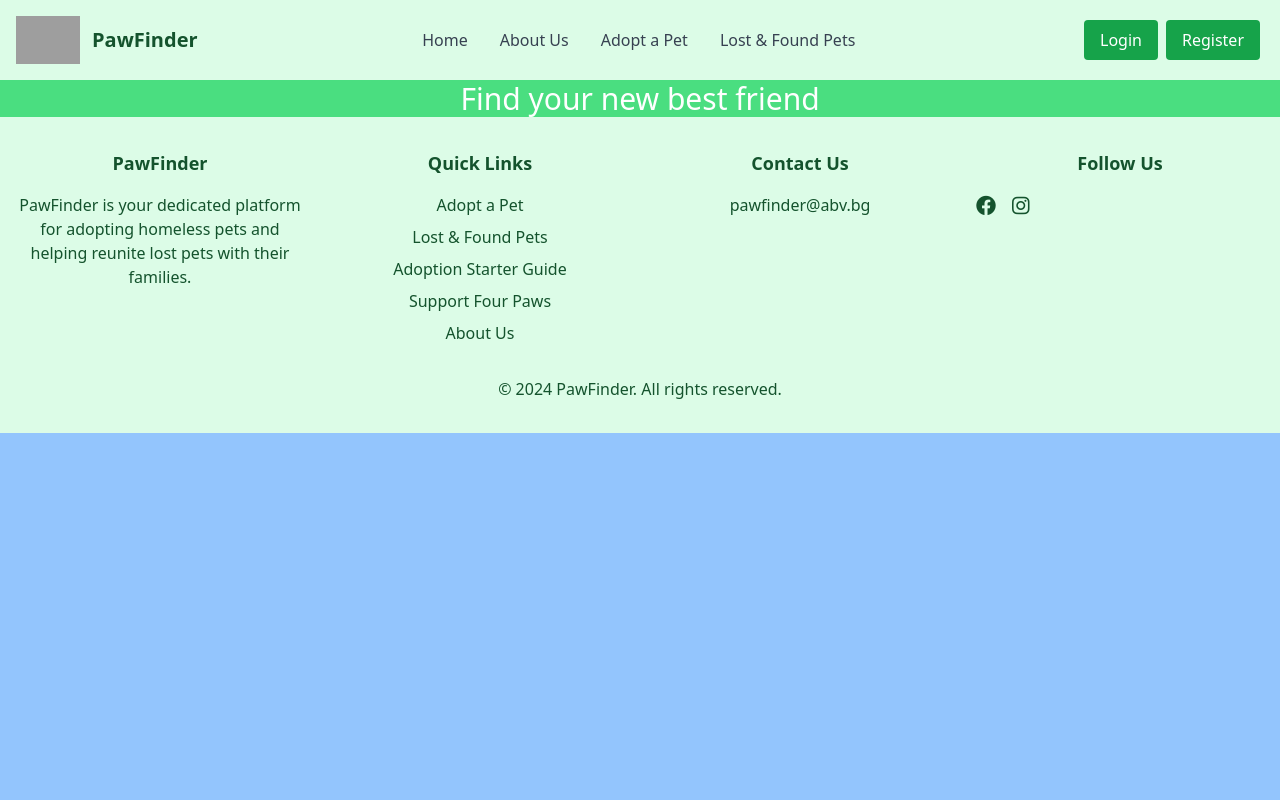
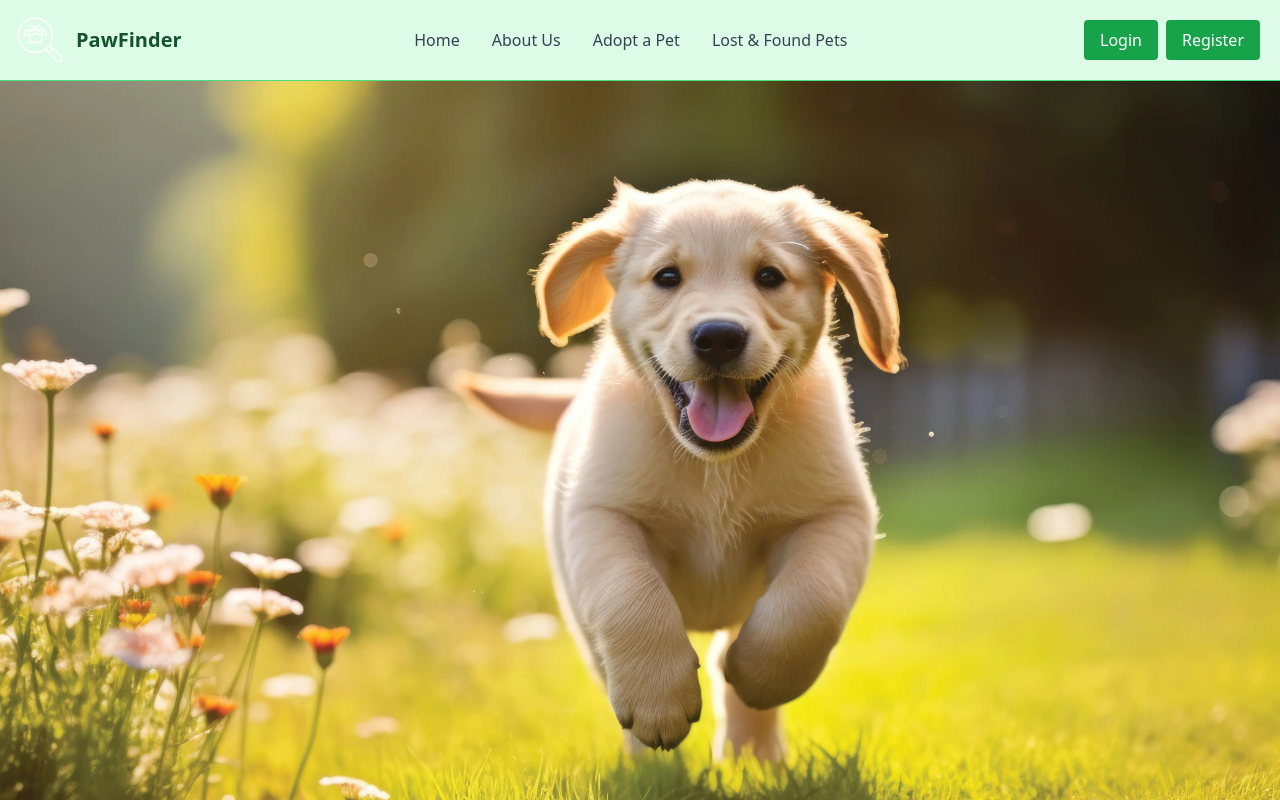
Before and after one commit to antoan-97/Pet-Finder, a React (Vite) app in the folder client/: page / in a window 1280 px wide. Shown: the top 800 px of the page. Built offline with nearby package versions, Linux system fonts and the light colour scheme; grey boxes are pictures that could not be loaded.

Commit message:
update logo

```diff
--- a/client/index.html
+++ b/client/index.html
@@ -10,7 +10,7 @@
     <link rel="preload" href="images/459158606_10161467394044451_4092756725960921795_n" as="image" />
 
 
-    <link rel="icon" type="image/svg+xml" href="images/green.logo.jpg" />
+    <link rel="icon" type="image/svg+xml" href="images/paw.png" />
     <meta name="viewport" content="width=device-width, initial-scale=1.0" />
     <title>PawFinder</title>
   </head>
--- a/client/src/components/home/Home.jsx
+++ b/client/src/components/home/Home.jsx
@@ -1,11 +1,13 @@
 export default function Home() {
     return (
-        <div>
+        <section className="bg-login-bg bg-cover bg-center">
+        <div className="flex flex-col items-center justify-center px-6 py-8 mx-auto md:h-screen lg:py-0">
 
-            <h1 className="text-3xl fond-bold bg-green-400 text-white">Find your new best friend</h1>
+        </div>
+    </section>
 
 
 
-        </div>
+
     );
 }
```
Also changed, not shown: client/public/images/paw.png (added).
